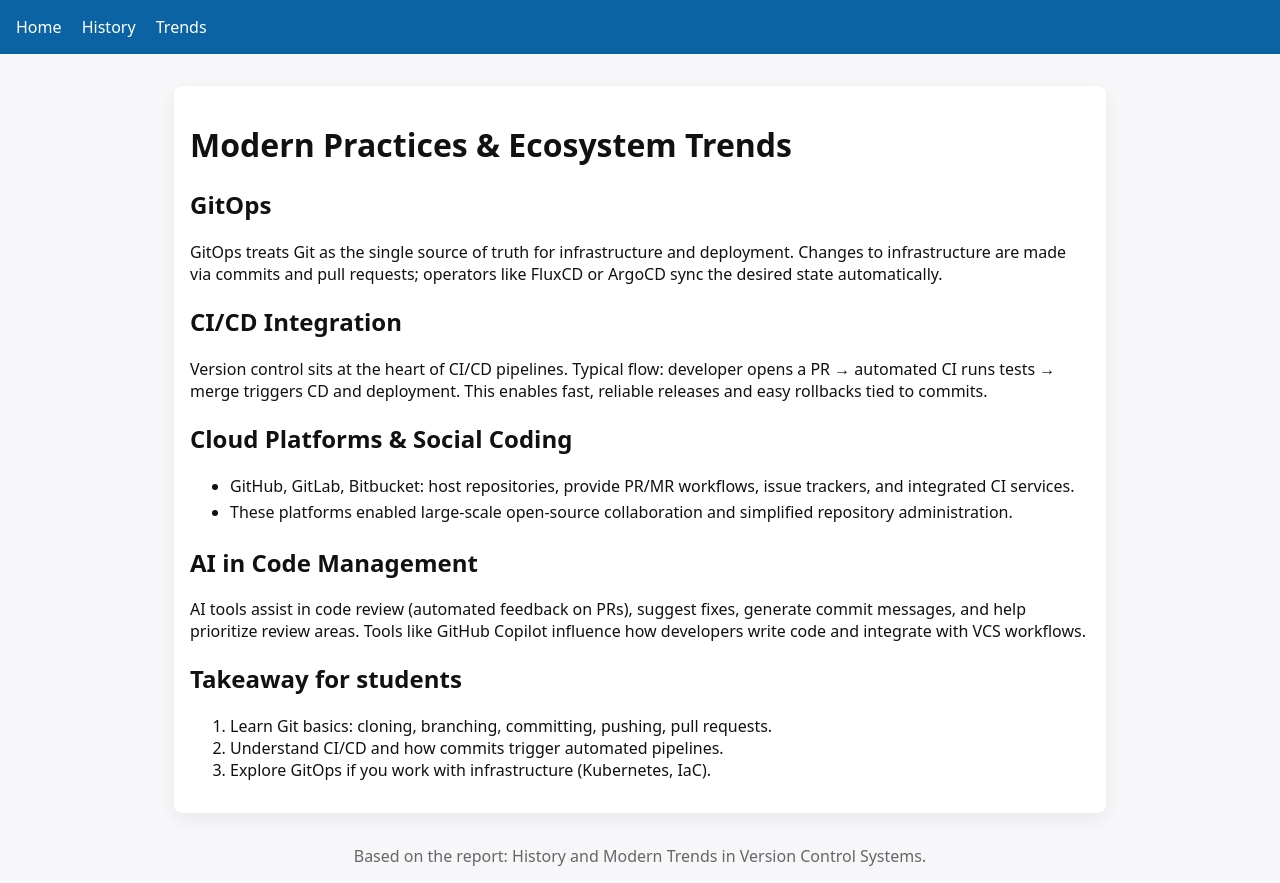
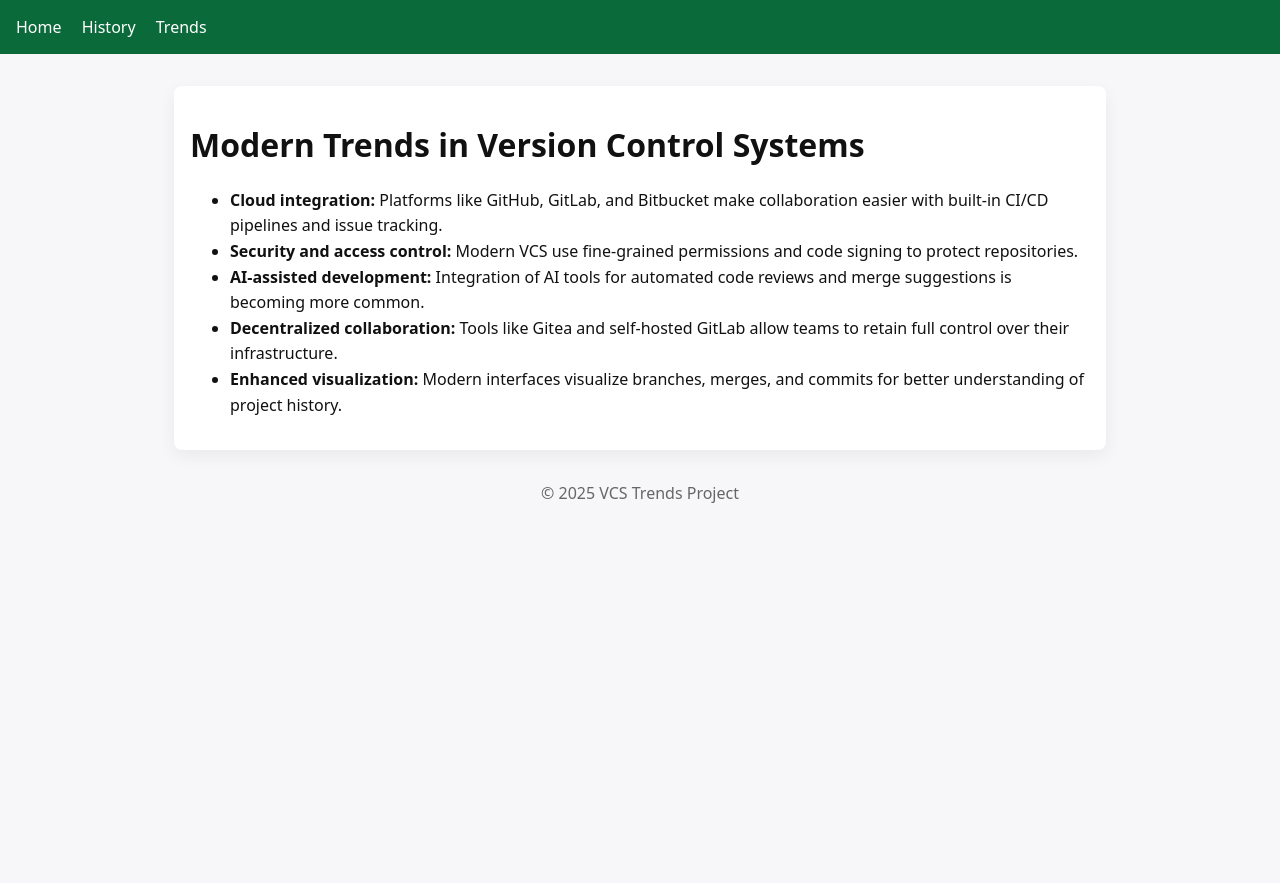
Before and after one commit to m-bo1ko/vcs-trends-site, a plain HTML site: page trends.html in a window 1280 px wide. After the commit the page ends 800 px from the top, so only its background shows below. Drawn offline with Linux system fonts and the light colour scheme.

Commit message:
Revise trends.html with updated content and styles
Updated the structure and content of the trends page, including improved styling and additional sections on modern trends in version control systems.

```diff
--- a/trends.html
+++ b/trends.html
@@ -1,16 +1,17 @@
 <!DOCTYPE html>
 <html lang="en">
 <head>
-<meta charset="utf-8">
-<meta name="viewport" content="width=device-width,initial-scale=1">
+  <meta charset="UTF-8">
+  <meta name="viewport" content="width=device-width, initial-scale=1.0">
   <title>VCS Trends — Modern Trends</title>
   <style>
-body{font-family:system-ui,Segoe UI,Roboto,Arial;margin:0;padding:0;background:#f7f7f9;color:#111}
-header{background:#0b63a3;color:#fff;padding:1rem}
-nav a{color:#fff;margin-right:1rem;text-decoration:none}
-main{max-width:900px;margin:2rem auto;padding:1rem;background:#fff;border-radius:8px;box-shadow:0 6px 18px rgba(0,0,0,0.06)}
-footer{max-width:900px;margin:1rem auto;text-align:center;color:#666}
-ul{line-height:1.6}
+    body {font-family: system-ui, Segoe UI, Roboto, Arial; margin:0; padding:0; background:#f7f7f9; color:#111;}
+    header {background:#0b6a3a; color:#fff; padding:1rem;}
+    nav a {color:#fff; margin-right:1rem; text-decoration:none;}
+    nav a:hover {text-decoration:underline;}
+    main {max-width:900px; margin:2rem auto; padding:1rem; background:#fff; border-radius:8px; box-shadow:0 6px 18px rgba(0,0,0,0.06);}
+    footer {max-width:900px; margin:1rem auto; text-align:center; color:#666;}
+    ul {line-height:1.6;}
   </style>
 </head>
 <body>
@@ -22,27 +23,15 @@ ul{line-height:1.6}
     </nav>
   </header>
   <main>
-<h1>Modern Practices &amp; Ecosystem Trends</h1>
-<h2>GitOps</h2>
-<p>GitOps treats Git as the single source of truth for infrastructure and deployment. Changes to infrastructure are made via commits and pull requests; operators like FluxCD or ArgoCD sync the desired state automatically.</p>
-<h2>CI/CD Integration</h2>
-<p>Version control sits at the heart of CI/CD pipelines. Typical flow: developer opens a PR → automated CI runs tests → merge triggers CD and deployment. This enables fast, reliable releases and easy rollbacks tied to commits.</p>
-<h2>Cloud Platforms &amp; Social Coding</h2>
+    <h1>Modern Trends in Version Control Systems</h1>
     <ul>
-<li>GitHub, GitLab, Bitbucket: host repositories, provide PR/MR workflows, issue trackers, and integrated CI services.</li>
-<li>These platforms enabled large-scale open-source collaboration and simplified repository administration.</li>
+      <li><strong>Cloud integration:</strong> Platforms like GitHub, GitLab, and Bitbucket make collaboration easier with built-in CI/CD pipelines and issue tracking.</li>
+      <li><strong>Security and access control:</strong> Modern VCS use fine-grained permissions and code signing to protect repositories.</li>
+      <li><strong>AI-assisted development:</strong> Integration of AI tools for automated code reviews and merge suggestions is becoming more common.</li>
+      <li><strong>Decentralized collaboration:</strong> Tools like Gitea and self-hosted GitLab allow teams to retain full control over their infrastructure.</li>
+      <li><strong>Enhanced visualization:</strong> Modern interfaces visualize branches, merges, and commits for better understanding of project history.</li>
     </ul>
-<h2>AI in Code Management</h2>
-<p>AI tools assist in code review (automated feedback on PRs), suggest fixes, generate commit messages, and help prioritize review areas. Tools like GitHub Copilot influence how developers write code and integrate with VCS workflows.</p>
-<h2>Takeaway for students</h2>
-<ol>
-<li>Learn Git basics: cloning, branching, committing, pushing, pull requests.</li>
-<li>Understand CI/CD and how commits trigger automated pipelines.</li>
-<li>Explore GitOps if you work with infrastructure (Kubernetes, IaC).</li>
-</ol>
   </main>
-<footer>
-Based on the report: History and Modern Trends in Version Control Systems.
-</footer>
+  <footer>© 2025 VCS Trends Project</footer>
 </body>
 </html>
```
Lines whose indentation alone changed are shown as unchanged.
